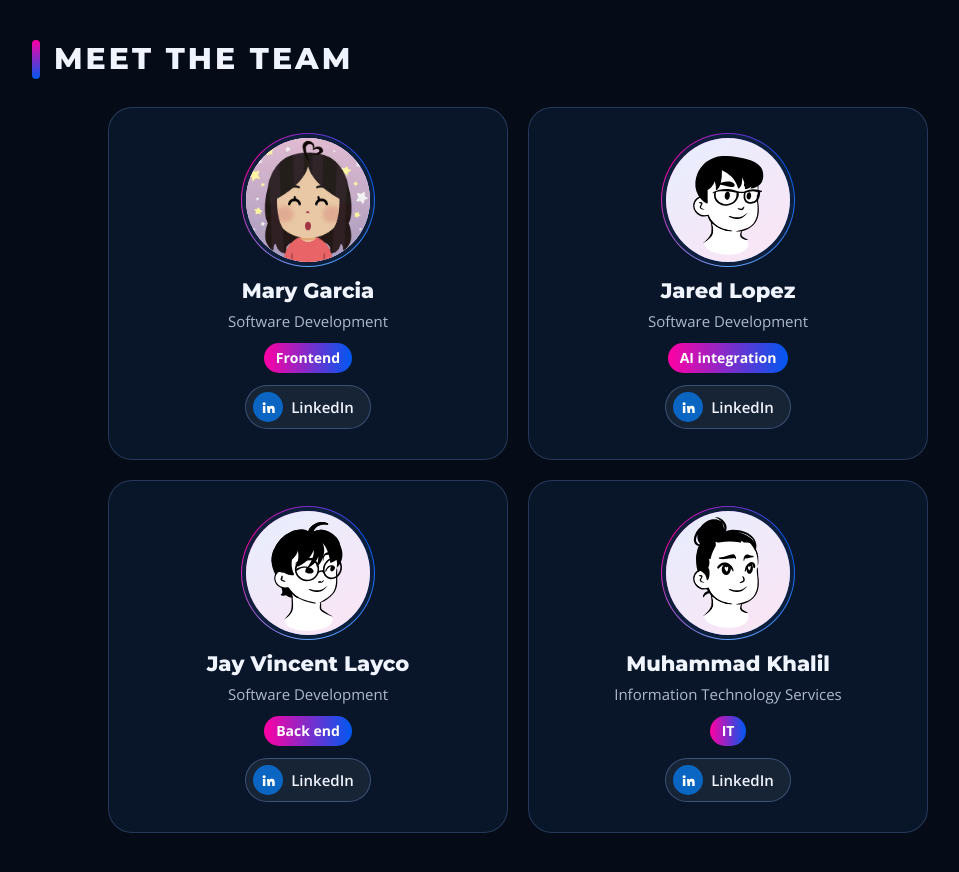
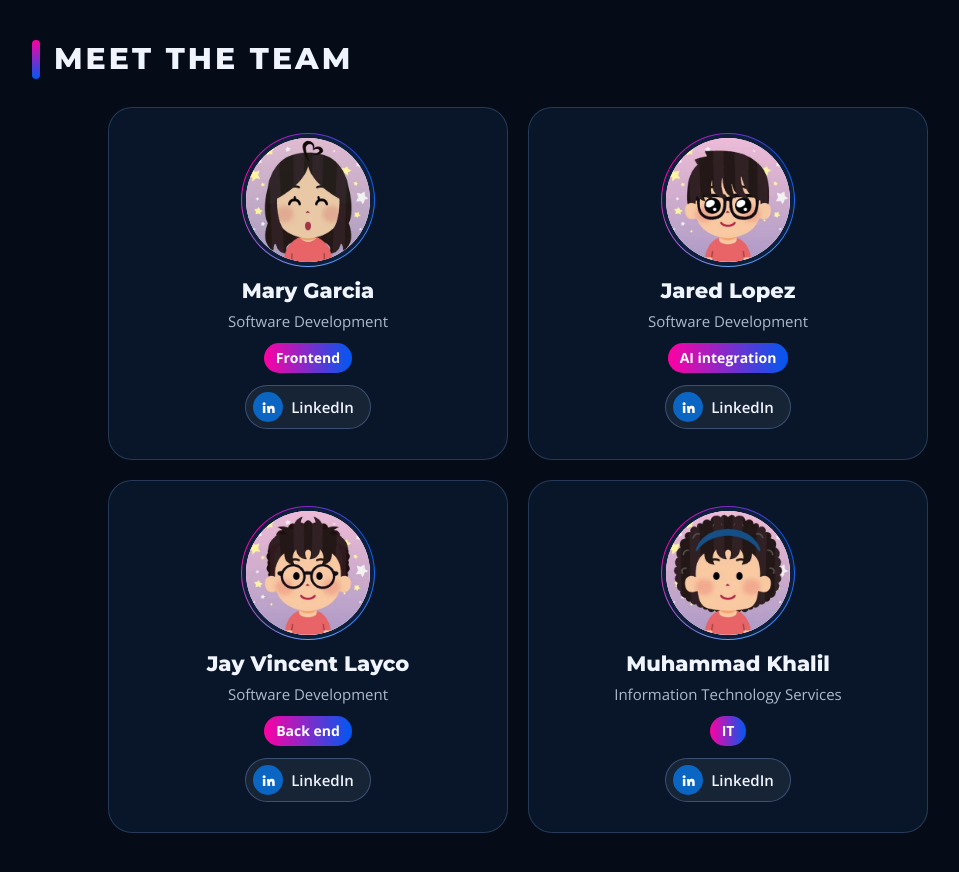
Before and after one commit to afkmary/sixthsense-team, a plain HTML site: page index.html in a window 1280 px wide. Shown: the part 880-1752 px from the top of the page, without its empty margins (122-1081 px from the left). Drawn offline with nearby package versions, Linux system fonts and the light colour scheme; animation ran at ten frames a second.

Commit message:
Picrew avatars for the whole team
Made with the Otona Maker on Picrew (website use and edits allowed).
Matching purple starry backgrounds; old SVG avatars removed.

Co-Authored-By: Claude Opus 5.5 <noreply@anthropic.com>
Claude-Session: https://claude.ai/code/session_01AjbB8mSRW9AEzGT8B9UH7P

```diff
--- a/index.html
+++ b/index.html
@@ -133,9 +133,9 @@ footer .wrap{display:flex;justify-content:space-between;gap:12px;flex-wrap:wrap}
   const esc = s => String(s).replace(/[&<>"']/g, c => ({'&':'&amp;','<':'&lt;','>':'&gt;','"':'&quot;',"'":'&#39;'}[c]));
   const PEOPLE = [
     {slug:'mary-garcia', img:'assets/avatars/mary-garcia.webp', name:'Mary Garcia', role:'Frontend', prog:'Software Development', url:'https://www.linkedin.com/in/afkmary/'},
-    {slug:'jared-lopez', name:'Jared Lopez', role:'AI integration', prog:'Software Development', url:'https://www.linkedin.com/in/jared-lopez-858248354/'},
-    {slug:'jay-vincent-layco', name:'Jay Vincent Layco', role:'Back end', prog:'Software Development', url:'https://www.linkedin.com/in/jay-vincent-layco-39184116b/'},
-    {slug:'muhammad-khalil', name:'Muhammad Khalil', role:'IT', prog:'Information Technology Services', url:'https://www.linkedin.com/in/muhammad-khalil-5a18b4197/'}
+    {slug:'jared-lopez', img:'assets/avatars/jared-lopez.webp', name:'Jared Lopez', role:'AI integration', prog:'Software Development', url:'https://www.linkedin.com/in/jared-lopez-858248354/'},
+    {slug:'jay-vincent-layco', img:'assets/avatars/jay-vincent-layco.webp', name:'Jay Vincent Layco', role:'Back end', prog:'Software Development', url:'https://www.linkedin.com/in/jay-vincent-layco-39184116b/'},
+    {slug:'muhammad-khalil', img:'assets/avatars/muhammad-khalil.webp', name:'Muhammad Khalil', role:'IT', prog:'Information Technology Services', url:'https://www.linkedin.com/in/muhammad-khalil-5a18b4197/'}
   ];
   const LI = '<svg viewBox="0 0 24 24" fill="currentColor" aria-hidden="true"><path d="M4.98 3.5a2.5 2.5 0 1 1 0 5 2.5 2.5 0 0 1 0-5zM3 9.75h4v11H3zM9.5 9.75h3.8v1.6h.06c.53-1 1.83-2.05 3.77-2.05 4.03 0 4.77 2.65 4.77 6.1v5.35h-4v-4.74c0-1.13-.02-2.59-1.58-2.59-1.58 0-1.82 1.23-1.82 2.5v4.83h-4z"/></svg>';
   document.getElementById('people').innerHTML = PEOPLE.map((p, i) => `
```
Also changed, not shown: assets/avatars/jared-lopez.svg (deleted), assets/avatars/jared-lopez.webp (added), assets/avatars/jay-vincent-layco.svg (deleted), assets/avatars/jay-vincent-layco.webp (added), assets/avatars/mary-garcia.svg (deleted), assets/avatars/muhammad-khalil.svg (deleted), assets/avatars/muhammad-khalil.webp (added).
